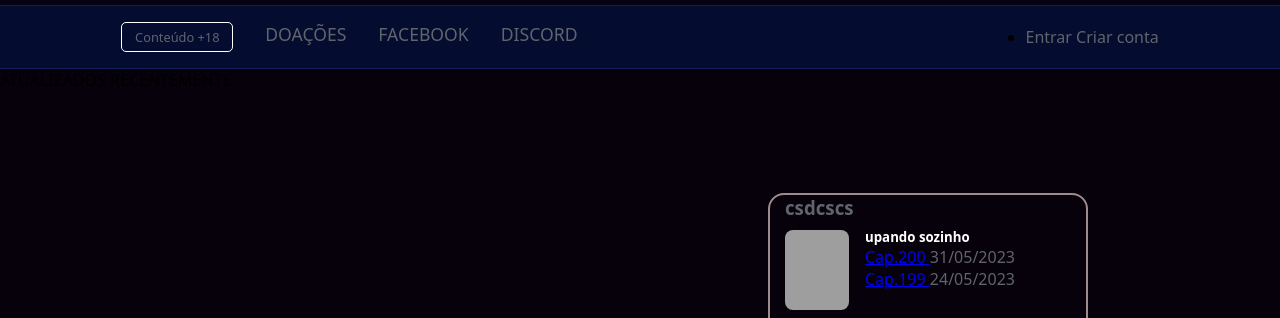
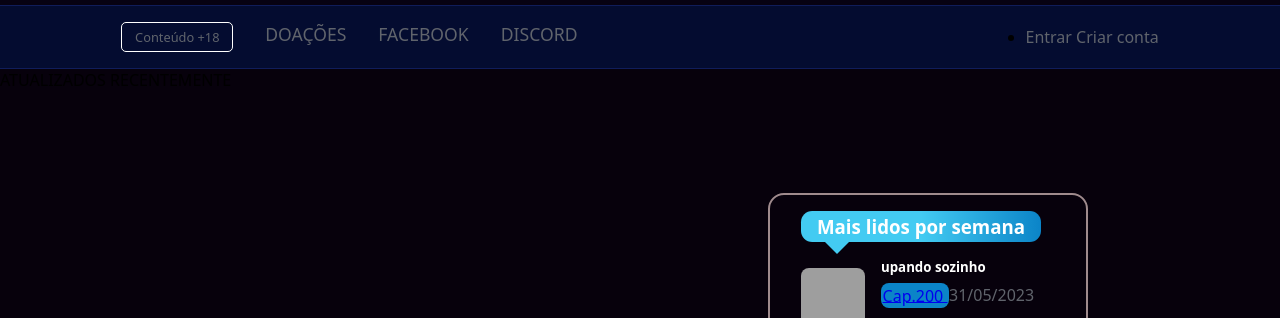
Before and after one commit to joaom4rco/sites_anime, a plain HTML site: page neoxscans/index.html in a window 1280 px wide. Shown: the part 123-441 px from the top of the page. Drawn offline with nearby package versions, Linux system fonts and the light colour scheme; grey boxes are pictures that could not be loaded.

Commit message:
melhorias

```diff
--- a/neoxscans/index.html
+++ b/neoxscans/index.html
@@ -67,9 +67,12 @@
     </section>
 <section class="conteudo">
     <section class="conteudo-nav-bar">
+        <div class="espaco-lateral">
             <div class="container-espaco">
                 <div class="conteudo-segundo">
-                <h3>csdcscs</h3>
+                    <div class="titulo-conteudo-segundo">
+                        <h3>Mais lidos por semana</h3>
+                    </div>
                     <div class="container-img"><img src="https://cdn.goatscans.com/wp-content/uploads/2021/05/sololevnewcov4-75x106.jpg" alt="">
                 </div>
 
@@ -96,6 +99,7 @@
                 </div>
             </div>
             </div>
+        </div>
     </section>
     <div id="conteudo-header">
             <h2>
--- a/neoxscans/style.css
+++ b/neoxscans/style.css
@@ -124,11 +124,43 @@ header {
     justify-content: end;
     color: #60646c;
     position: relative;
+    width: 15rem;
+}
+.titulo-conteudo-segundo {
+    background-image: linear-gradient(to right,#43cbf2 50%, #0b84c8) ;
+    margin: 1rem 0 ;
+    border-radius: .7rem;
+    text-align: center;
+    position: relative;
+}
+.titulo-conteudo-segundo h3 {
+    color: #fff;
+    font-weight: 600;
+    padding: .20rem 0;
+}
+.titulo-conteudo-segundo::before {
+    content: "";
+    position: absolute;
+    top: 100%;
+    left: 10%;
+    transform: translateY(20%);
+    transform: translateX(10%);
+    transform: rotate(90deg);
+    border-color: transparent transparent transparent #43cbf2;
+    border-style: solid;
+    border-width: .8rem;
+
+}
+.espaco-lateral {
+    margin: 0 1rem;
 }
 .container-espaco {
-    margin-bottom: 30px;
     padding-left: 15px;
     padding-right: 15px;
+    height: 11rem;
+    border-radius: 1rem;
+    width: 17rem;
+    border-bottom: 1px solid rgb(255, 255, 255);
 }
 .container-img {
     display: flex;
@@ -139,7 +171,7 @@ header {
 }
 .container-img img {
     width: 200px;
-    height: 5rem;
+    height: 5.8rem;
     max-width: 4rem;
 }
 .titulo-img {
@@ -148,4 +180,17 @@ header {
 }
 .list-cap {
     margin-left: 5rem;
+    margin-bottom: 10px;
 }
+.btn-link  {
+    background-color: #0b84c8;
+    border-radius: .5rem;
+    padding: .1rem;
+    margin-bottom: 1rem;
+}
+.titulo-img {
+    margin-bottom: .5rem;
+}
+.chapter-item {
+    margin-top: 1rem;
+}
```
Lines whose indentation alone changed are shown as unchanged.
